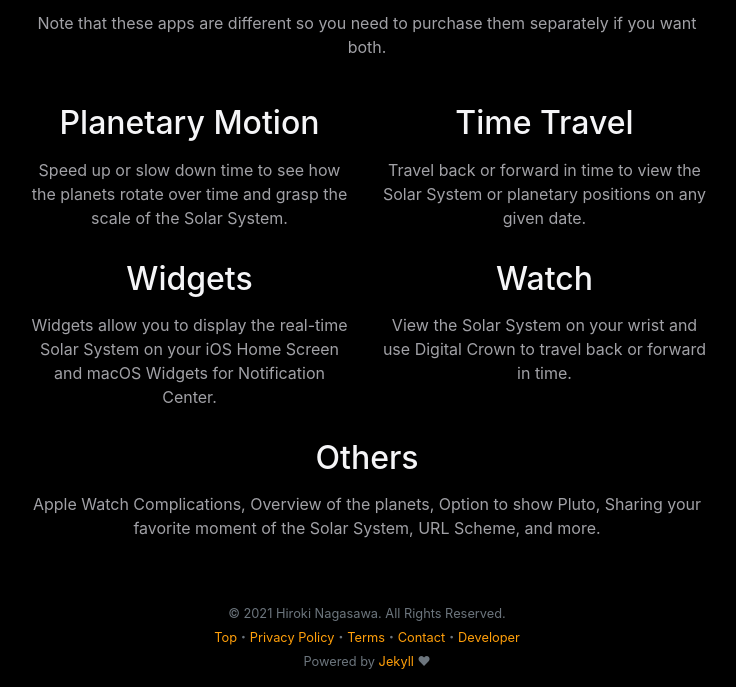
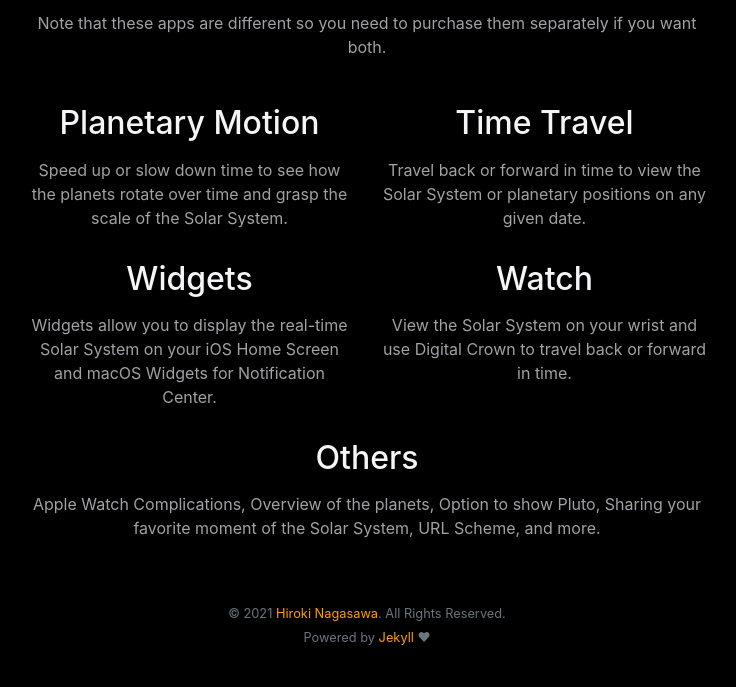
Before and after one commit to bluecometlabs/8planets.app, a Jekyll site: the page built from pages/index.md, in a window 1280 px wide and 900 px high, scrolled down 826 px, cut to the strip 213-900 px from the top of the window. Shown: the whole strip, without its empty margins (273-1009 px from the left). Built offline with Jekyll 4.4.1, drawn with Linux system fonts in a browser that asks for light colours; after the commit the page ends 1702 px from its top, so only the background shows below that; some of the changed text lies outside the part shown.

Commit message:
Improve footer and header

```diff
--- a/_includes/footer.html
+++ b/_includes/footer.html
@@ -2,10 +2,7 @@
     <div class="wrapper">
         <p class="text-muted text-center">
             <small>
-                &copy; {{ site.time | date: '%Y' }} Hiroki Nagasawa. All Rights Reserved.
-                <br>
-                <a href="/">Top</a>・<a href="/privacy/">Privacy
-                    Policy</a>・<a href="/terms/">Terms</a>・<a href="/contact/">Contact</a>・<a href="{{ site.links.developer }}" target="_blank">Developer</a>
+                &copy; {{ site.time | date: '%Y' }} <a href="{{ site.links.developer }}" target="_blank">Hiroki Nagasawa</a>. All Rights Reserved.
                 <br>Powered by <a href="{{ site.links.jekyll }}">Jekyll</a> ♥
             </small>
         </p>
--- a/_includes/header.html
+++ b/_includes/header.html
@@ -2,6 +2,18 @@
     <div class="wrapper">
         <nav class="navbar navbar-expand-lg navbar-dark">
             <a class="navbar-brand" href="/">🪐</a>
+            <button class="navbar-toggler" type="button" data-toggle="collapse" data-target="#navbarNavAltMarkup"
+                aria-controls="navbarNavAltMarkup" aria-expanded="false" aria-label="Toggle navigation">
+                <span class="navbar-toggler-icon"></span>
+            </button>
+            <div class="collapse navbar-collapse mr-auto" id="navbarNavAltMarkup">
+                <div class="navbar-nav">
+                    <a class="nav-link" href="/">Top</a>
+                    <a class="nav-link" href="/privacy/">Privacy</a>
+                    <a class="nav-link" href="/terms/">Terms</a>
+                    <a class="nav-link" href="/contact/">Contact</a>
+                </div>
+            </div>
         </nav>
     </div>
 </header>
```
